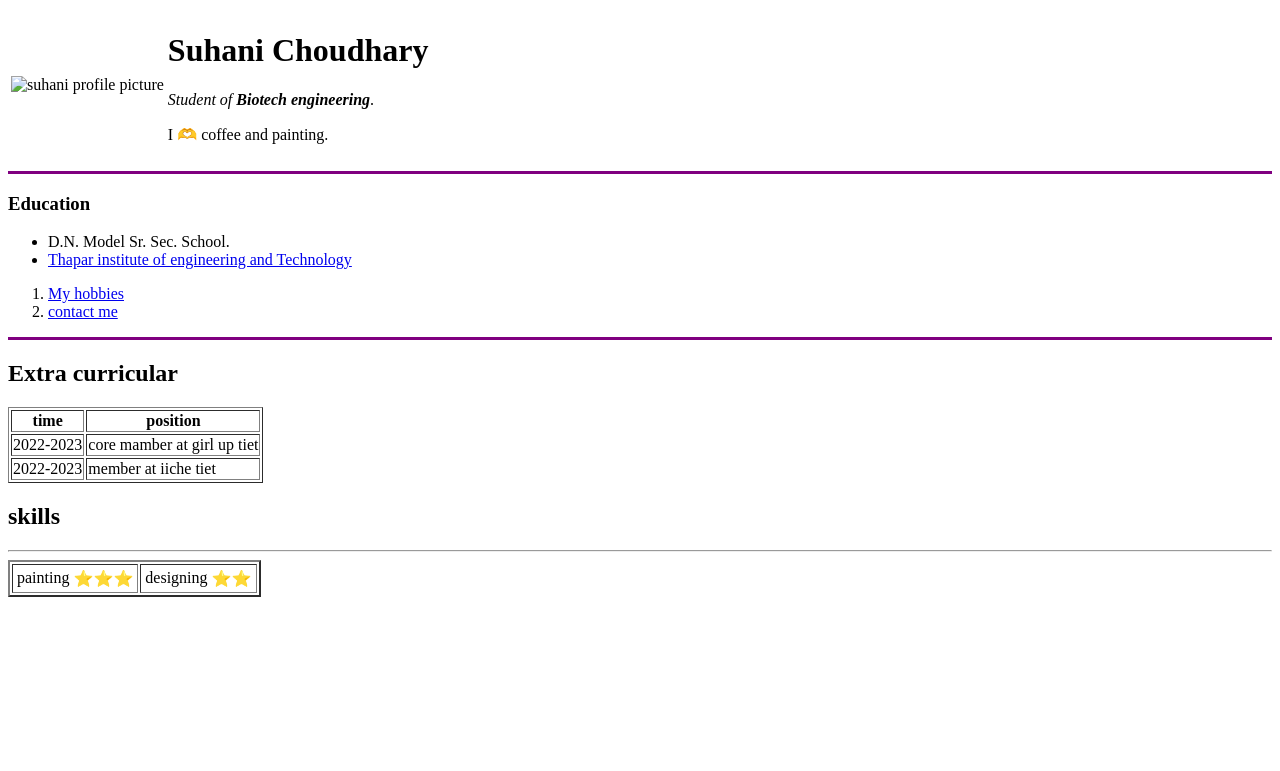
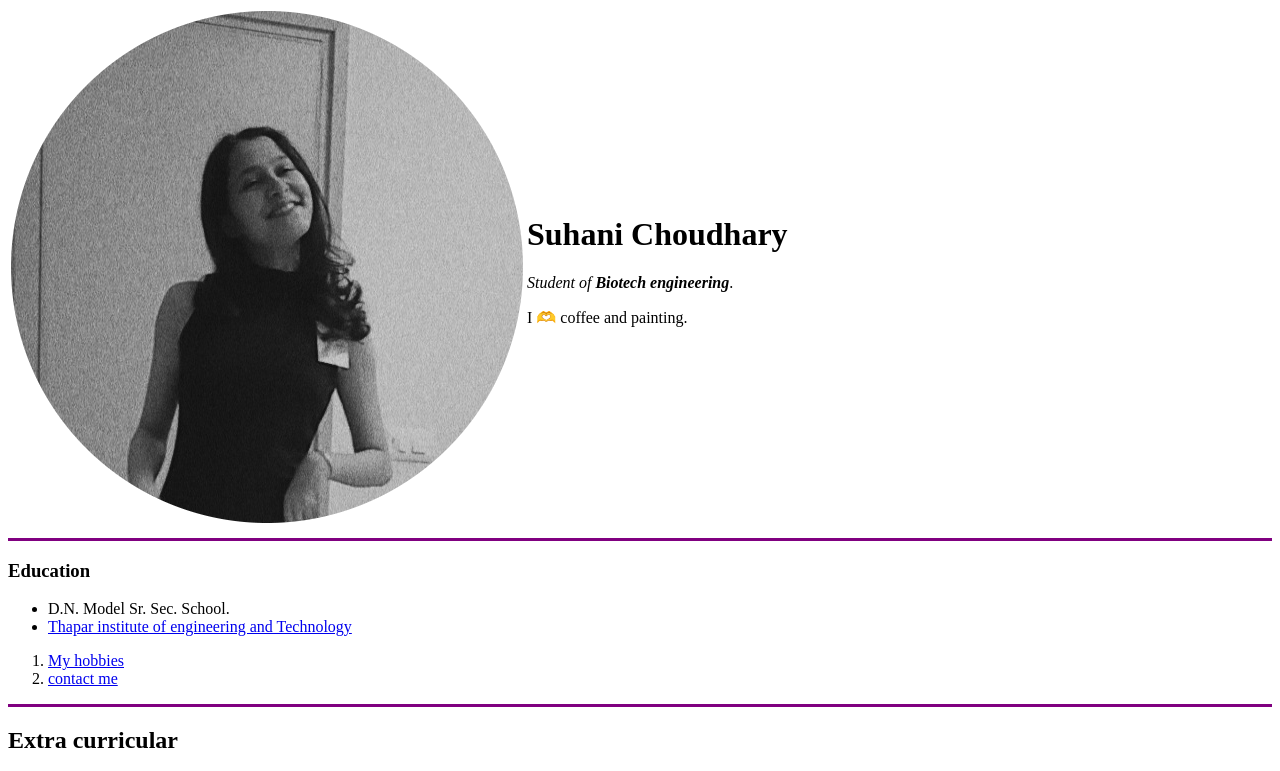
Before and after one commit to suhani0301/cv, a plain HTML site: page index.html in a window 1280 px wide. Shown: the top 771 px of the page. Drawn offline with Linux system fonts and the light colour scheme.

Commit message:
Update index.html

```diff
--- a/index.html
+++ b/index.html
@@ -7,7 +7,7 @@
 <body>
     <table>
         <tr>
-            <td><img src="suhani-modified.pngg" alt="suhani profile picture"></td>
+            <td><img src="suhani-modified.png" alt="suhani profile picture"></td>
             <td><h1>Suhani Choudhary</h1>
                 <p><em>Student of <strong>Biotech engineering</strong></em>.</p>
                 <p>I 🫶 coffee and painting.</p></td>
```
